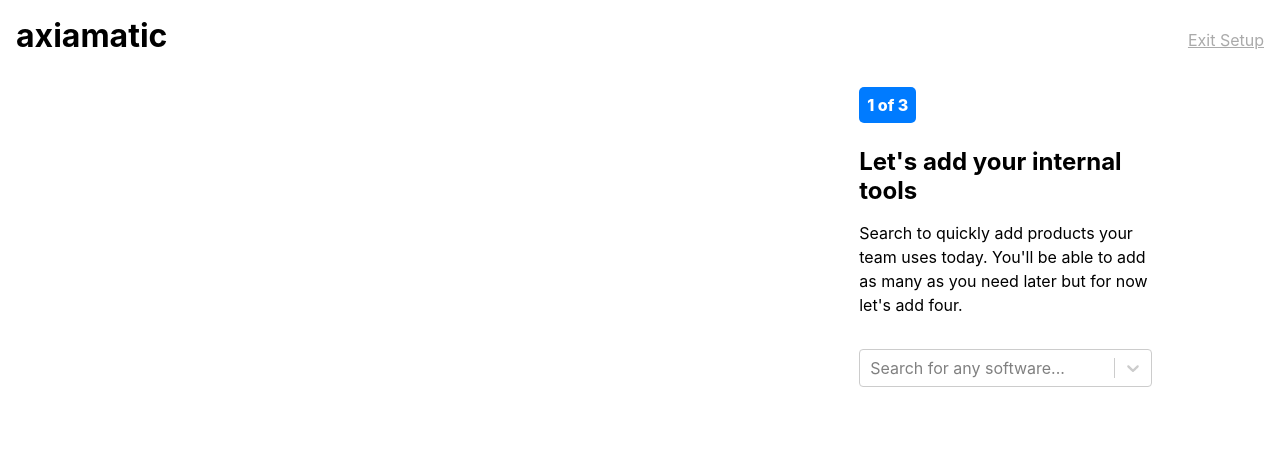
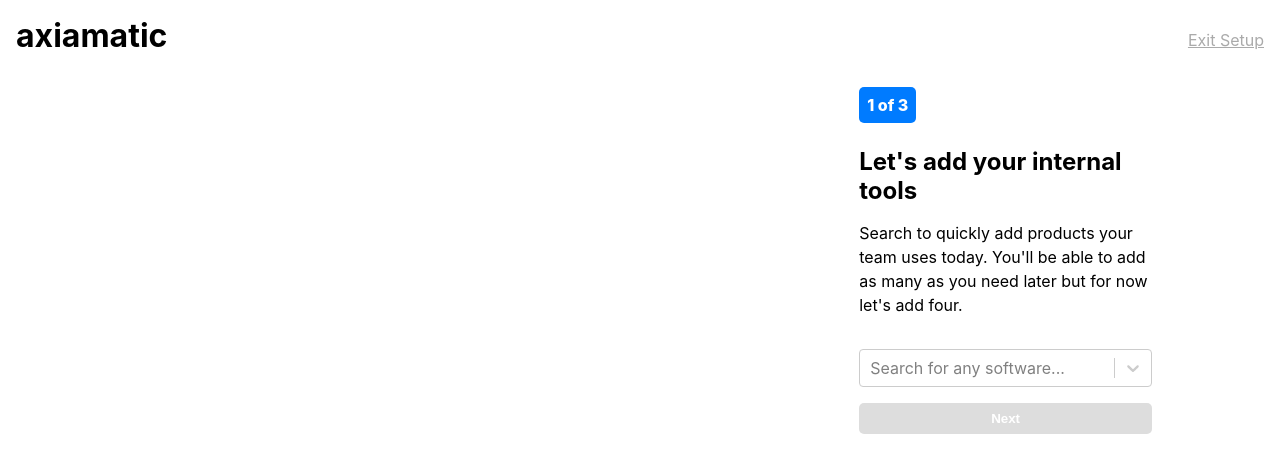
Before and after one commit to nandap4790/axiamatic-task, a React (Create React App) app: page / in a window 1280 px wide. Shown: the top 472 px of the page. Built offline with nearby package versions, Linux system fonts and the light colour scheme.

Commit message:
Fix redux and component refactor

```diff
--- a/src/App.css
+++ b/src/App.css
@@ -122,3 +122,19 @@ h3 {
     width: 70%;
   }
 }
+
+
+.next-button {
+  width: 100%;
+  margin-top: 16px;
+  padding: 8px 0;
+  font-weight: bold;
+  color: white;
+  background-color: #007bff;
+  border: none;
+  border-radius: 5px;
+}
+
+.next-button.disabled {
+  background-color: #ddd;
+}
--- a/src/reducer.js
+++ b/src/reducer.js
@@ -1,9 +1,9 @@
-function listReducer(state = {}, action){
+function listReducer(state = [], action){
     switch (action.type){
-       case "ADD_TO_LIST":
-          return [...state, action.payload]
-        case "removeFromList":
-          return [...state, action.payload]
+      case "ADD_ITEM":
+        return [...state, action.payload]
+      case "REMOVE_ITEM":
+        return action.payload
        default:
           return state
     }
--- a/src/rows/Content/index.js
+++ b/src/rows/Content/index.js
@@ -8,8 +8,9 @@ import { JiraIcon } from '../../icons/jira';
 import { NotionIcon } from '../../icons/notion';
 import { SlackIcon } from '../../icons/slack';
 import { ToolUploadStaticContent } from '../../molecules/ToolUploadStaticContent';
+import ItemsContainer from '../ItemsContainer';
 
-const Content = () => {
+const Content = ({addToList, itemList}) => {
     const data = [
         {
           id: 1,
@@ -42,80 +43,46 @@ const Content = () => {
           label: <div class="icon-content"><span><GitlabIcon /></span><span className="software-option">Gitlab</span></div>
         },
       ];
-      const [selectedVal, setSelectedVal] = useState([]);
-      const [numberOfItems, setNumberOfItems] = useState();
-      const [productString, setProductString] = useState();
 
       const handleChange = (selectedOptions) => {
-        const copyArr = [...selectedVal];
+        const copyArr = [...itemList];
         const findItem = copyArr.find(item => item.id === selectedOptions.id);
 
         if(!findItem) {
-          copyArr.push(selectedOptions);
-          setSelectedVal(copyArr);
+          addToList(selectedOptions)
         }
       }
 
+      const [buttonDisabled, setButtonDisabled] = useState(true);
+      const [buttonClass, setButtonClass] = useState("next-button disabled");
+
       useEffect(() => {
-        if(selectedVal.length === 1) {
-          setProductString("product")
-        } else if(selectedVal.length > 1) {
-          setProductString("products")
+        if(itemList.length > 0) {
+          setButtonDisabled(false);
+          setButtonClass("next-button");
         }
-        setNumberOfItems(selectedVal.length)
-      }, [selectedVal])
+      }, [itemList]);
 
-      const removeItemFromSelected = (e, item) => {
-        const copyArr = [...selectedVal];
-        setSelectedVal(copyArr.filter(ele =>  ele.id !== item.id ))
-      }
-
-      const renderStuff = () => {
-        return selectedVal.map((item) => {
-          return <div class="icon-container">
-            {item.label}
-            <span className="remove-item" onClick={(e) => removeItemFromSelected(e, item)}>
-              <span class="material-icons">close</span>
-              <span>Remove</span>
-            </span>
-          </div>
-        })
-        // for(let i=1;i<=4;i++) {
-        //   console.log('inside', 1)
-        //   return <div class="icon-container">
-        //     <div className="add-icon">
-        //         <span class="material-icons">add</span>
-        //       </div>
-        //     </div>
-        // }
-        // return [...Array(4)].map((e, i) =>
-        //   <div class="icon-container">
-        //     <div className="add-icon">
-        //       <span class="material-icons">add</span>
-        //     </div>
-        //   </div>
-        // );
-      }
     return <div className="axiamatic-tools-container">
         <div className="description-container">
             <ToolUploadStaticContent />
             <Select options={data} onChange={handleChange} placeholder={'Search for any software...'} />
+            <button className={buttonClass} disabled={buttonDisabled}>Next</button>
         </div>
-        <div className="items-container">
-            <div className="wrapper-icons">{renderStuff()}</div>
-            {numberOfItems > 0 && <div className="added-products-count">{numberOfItems} {productString} added</div>}
-        </div>
+        <ItemsContainer />
     </div>
 }
 
-const mapStateToProps = (state) => {
-  console.log(state)
+const mapStateToprops = (state) => {
+  return {
+      itemList: state
+  }
 }
 
 const mapDispatchToProps = (dispatch) => {
   return {
-    addToList: () => dispatch({type: 'ADD_TO_LIST'})
+    addToList: (data) => dispatch({payload: data, type: 'ADD_ITEM'})
   }
 }
 
-export default connect(mapStateToProps, mapDispatchToProps)(Content);
+export default connect(mapStateToprops, mapDispatchToProps)(Content);
--- /dev/null
+++ b/src/rows/ItemsContainer/index.js
@@ -0,0 +1,67 @@
+import React, { useEffect, useState } from "react";
+import { connect } from "react-redux";
+
+const ItemsContainer = ({itemList, removeFromList}) => {
+    const [numberOfItems, setNumberOfItems] = useState();
+    const [productString, setProductString] = useState();
+
+    useEffect(() => {
+        if(itemList.length === 1) {
+          setProductString("product")
+        } else if(itemList.length > 1) {
+          setProductString("products")
+        }
+        setNumberOfItems(itemList.length)
+      }, [itemList])
+
+    const removeItemFromSelected = (e, item) => {
+        const copyArr = [...itemList];
+        removeFromList(copyArr.filter(ele =>  ele.id !== item.id ))
+    }
+
+    const renderStuff = () => {
+        return itemList.map((item) => {
+          return <div class="icon-container">
+            {item.label}
+            <span className="remove-item" onClick={(e) => removeItemFromSelected(e, item)}>
+              <span class="material-icons">close</span>
+              <span>Remove</span>
+            </span>
+          </div>
+        })
+    //     // for(let i=1;i<=4;i++) {
+    //     //   console.log('inside', 1)
+    //     //   return <div class="icon-container">
+    //     //     <div className="add-icon">
+    //     //         <span class="material-icons">add</span>
+    //     //       </div>
+    //     //     </div>
+    //     // }
+    //     // return [...Array(4)].map((e, i) =>
+    //     //   <div class="icon-container">
+    //     //     <div className="add-icon">
+    //     //       <span class="material-icons">add</span>
+    //     //     </div>
+    //     //   </div>
+    //     // );
+    }
+
+    return <div className="items-container">
+        <div className="wrapper-icons">{renderStuff()}</div>
+        {numberOfItems > 0 && <div className="added-products-count">{numberOfItems} {productString} added</div>}
+    </div>
+}
+
+const mapDispatchToProps = (dispatch) => {
+    return {
+      removeFromList: (data) => dispatch({payload: data, type: 'REMOVE_ITEM'})
+    }
+  }
+
+const mapStateToprops = (state) => {
+    return {
+        itemList: state
+    }
+}
+
+export default connect(mapStateToprops, mapDispatchToProps)(ItemsContainer);
```
